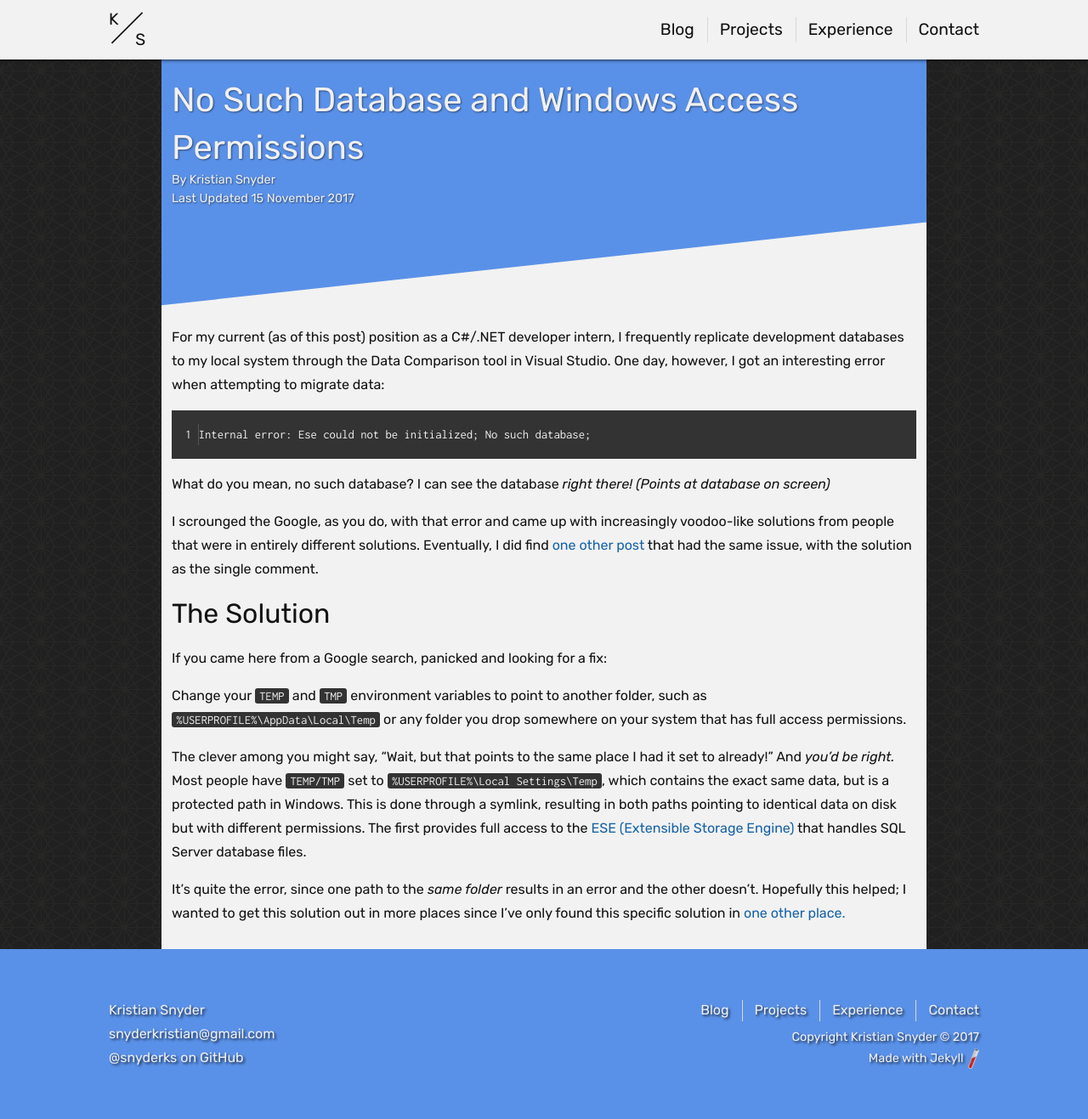
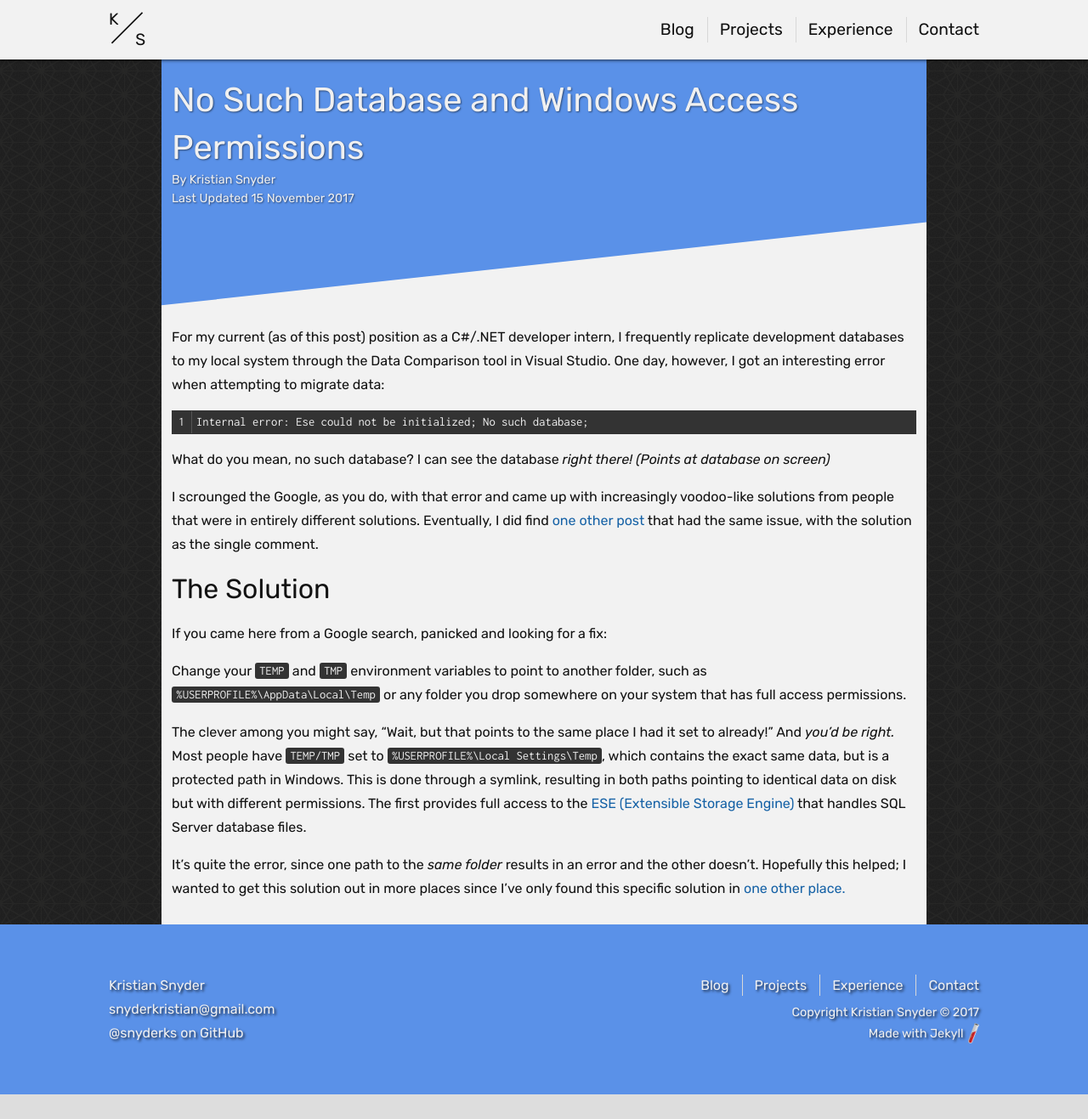
Before and after one commit to snyderks/jekyll-and-kristian, a Jekyll site: the page built from _posts/2017-11-15-no-such-database.md, in a window 1280 px wide. Shown: the whole page at 85% size. Built offline with Jekyll 4.4.1, drawn with Linux system fonts in a browser that asks for light colours; after the commit the page ends 1288 px from its top, so only the background shows below that.

Commit message:
Fixes for differing rouge on GitHub

```diff
--- a/css/main.scss
+++ b/css/main.scss
@@ -129,7 +129,7 @@
 
 code,
 .code,
-.lineno {
+.lineno, .rouge-code {
   color: $light-text-color;
   font-family: $code-font-family;
   background-color: $code-bg-color;
@@ -138,7 +138,7 @@
 }
 
 code,
-.code {
+.code, .rouge-code {
   padding: 1pt 4pt;
 }
 
@@ -148,6 +148,11 @@
   scrollbar-face-color: #888;
   scrollbar-track-color: none;
   position: relative;
+}
+
+pre.highlight {
+  padding: 0;
+  margin: 0;
 }
 
 .highlight::-webkit-scrollbar {
```
